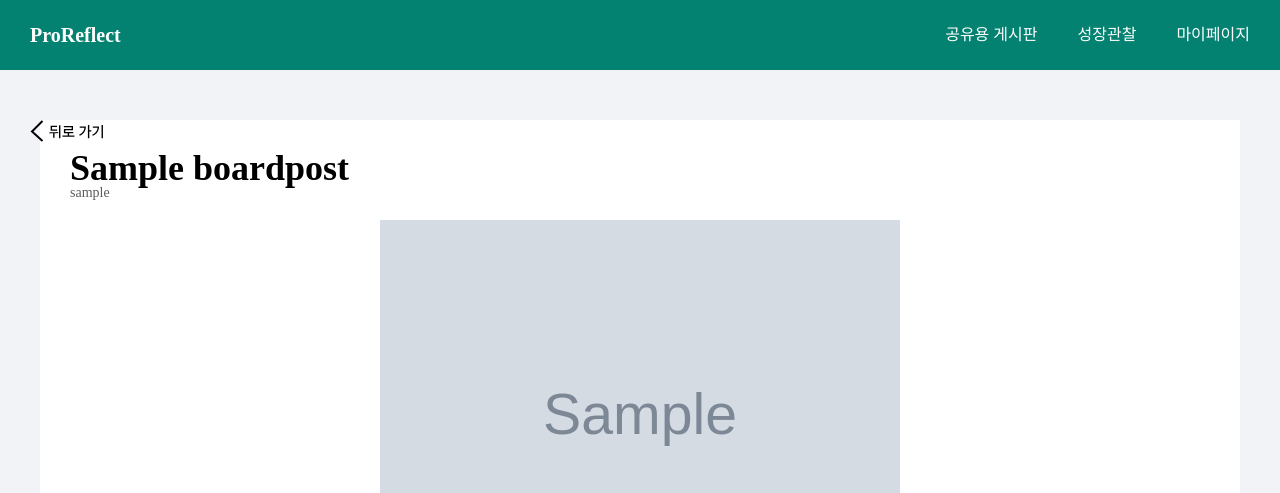
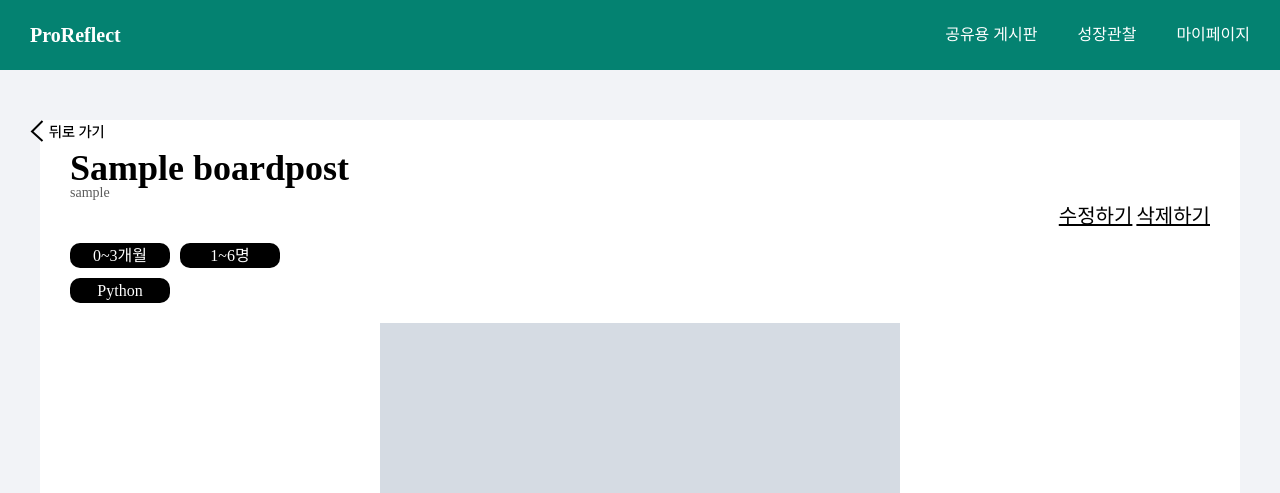
Before and after one commit to nnaX000/2024-Herethon-18_BE, a Django app: page /post/1/ in a window 1280 px wide. Shown: the top 493 px of the page. Run offline with Django 4.2, Linux system fonts and the light colour scheme; a user stored in the database is signed in; tables that the repository leaves empty hold one stand-in row (values such as "Sample post"); grey boxes marked "Sample" are stand-in pictures; some libraries are stand-ins or nearby versions.

Commit message:
Update board_detail.html

```diff
--- a/project/myapp/templates/board_detail.html
+++ b/project/myapp/templates/board_detail.html
@@ -27,10 +27,24 @@
             <h1 id="board-detail-title">{{ post.title }}</h1>
             <h3 id="board-detail-username">{{ post.user.username }}</h3>
             <div class="board-detail-top">
+                <div id="board-detail-friends">
                     <!-- 참여한 친구들 표시 -->
                 </div>
+                <div id="board-detail-btns">
+                    {% if request.user == post.user %}
+                        <button id="board-detail-update">수정하기</button>
+                        <button id="board-detail-delete">삭제하기</button>
+                    {% endif %}
+                </div>
+            </div>
             <div id="board-detail-info-container">
-                <!-- 정보 표시 -->
+                <div id="board-detail1"> <!-- 개발 기간이랑 참여 인원 -->
+                    <div class="board-detail-info">{{ post.get_development_period_display }}</div>
+                    <div class="board-detail-info">{{ post.get_participants_display }}</div>
+                </div>
+                <div id="board-detail2"> <!-- 사용 언어 -->
+                    <div class="board-detail-info">{{ post.get_language_display }}</div>
+                </div>
             </div>
             <div class="board-detail-bottom">
                 {% if post.file %}
@@ -50,10 +64,13 @@
                             <span class="dislikes-count">{{ post.dislikes.count }}</span>
                         </button>
                     </div>
+                    <h4>(최종수정 {{ post.updated_at|date:"Y.m.d" }}) {{ post.created_at|date:"Y.m.d" }}</h4>
                 </div>
             </div>
         </div>
-        <!-- 댓글 섹션 -->
+        <div class="board-detail-comment-container"> <!-- 댓글 -->
+            <!-- 댓글 로직은 필요에 따라 추가 -->
+        </div>
     </main>
     <script>
         $(document).ready(function() {
@@ -102,7 +119,6 @@
                 });
             });
 
-
             $('#dislike-btn').click(function() {
                 var postId = $(this).data('post-id');
                 $.ajax({
@@ -112,7 +128,7 @@
                     data: JSON.stringify({}),  // Sending an empty object as data
                     success: function(response) {
                         $('.dislikes-count').text(response.dislikes);
-            $('#dislike-btn img').attr('src', response.disliked ? '{% static 'img/water-drop-clicked.svg' %}' : '{% static 'img/water-drop.svg' %}');
+                        $('#dislike-btn img').attr('src', response.disliked ? '{% static "img/water-drop-clicked.svg" %}' : '{% static "img/water-drop.svg" %}');
                     },
                     error: function(xhr, status, error) {
                         console.error("Error: " + error);
@@ -120,9 +136,7 @@
                     }
                 });
             });
-
         });
     </script>
-
 </body>
 </html>
```
Lines whose indentation alone changed are shown as unchanged.
